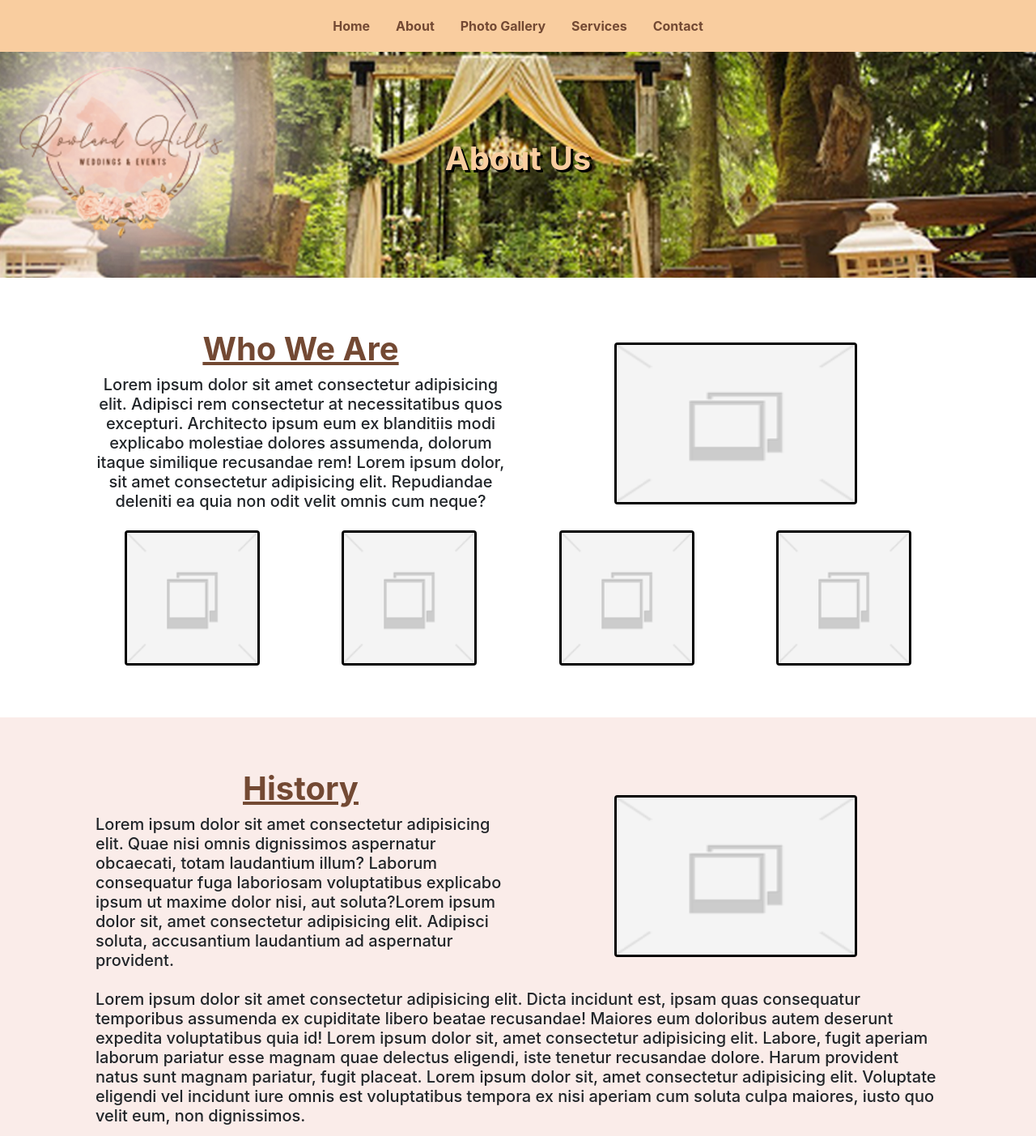
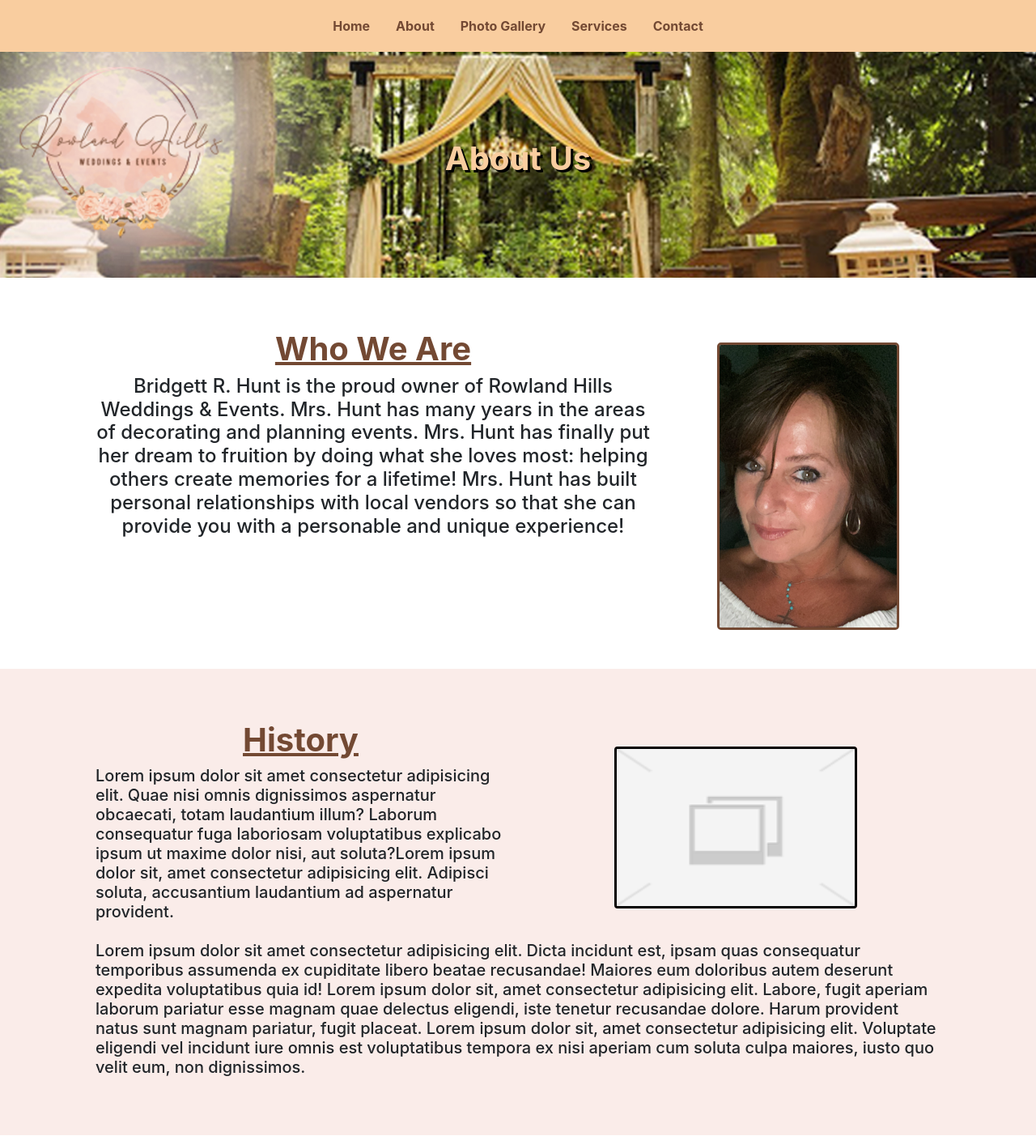
Before and after one commit to leecodya/rowland-hills, a Flask app: page /about in a window 1280 px wide. Shown: the top 1403 px of the page at 81% size. Run offline with Flask 2, Linux system fonts and the light colour scheme; some libraries are stand-ins or nearby versions.

Commit message:
added new portrait to images and updated Who We Are section in About page

```diff
--- a/templates/about.html
+++ b/templates/about.html
@@ -9,15 +9,15 @@
 <div class="bg-white">
     <div class="container p-5">
         <div class="row pt-3">
-            <div class="col-md-6 text-center ">
+            <div class="col-md-8 text-center ">
                 <h1 class="brown-text"><u>Who We Are</u></h1>
-                <h5>Lorem ipsum dolor sit amet consectetur adipisicing elit. Adipisci rem consectetur at necessitatibus quos excepturi. Architecto ipsum eum ex blanditiis modi explicabo molestiae dolores assumenda, dolorum itaque similique recusandae rem! Lorem ipsum dolor, sit amet consectetur adipisicing elit. Repudiandae deleniti ea quia non odit velit omnis cum neque?</h5>
+                <h4>Bridgett R. Hunt is the proud owner of {{ name }}. Mrs. Hunt has many years in the areas of decorating and planning events. Mrs. Hunt has finally put her dream to fruition by doing what she loves most: helping others create memories for a lifetime! Mrs. Hunt has built personal relationships with local vendors so that she can provide you with a personable and unique experience!</h4>
             </div>
-            <div class="col-md-6 text-center">
-                <img src="{{ url_for('static', filename='placeholder.png') }}" class="mt-3 rounded img-fluid" style="width:300px; height: 200px; border: 3px solid black" alt="Staff Picture">
+            <div class="col-md-4 text-center">
+                <img src="{{ url_for('static', filename='portrait.png') }}" class="mt-3 rounded-lg img-fluid" style="border: 3px solid #734933" alt="Bridgett Hunt Picture">
             </div>
         </div>
-        <div class="row text-center pb-3">
+        <!-- <div class="row text-center pb-3">
             <div class="col-md-3">
                 <img src="{{ url_for('static', filename='placeholder.png') }}" class="mt-3 rounded img-fluid" style="width: 70%; border: 3px solid black;" alt="Staff Member">
             </div>
@@ -30,7 +30,7 @@
             <div class="col-md-3">
                 <img src="{{ url_for('static', filename='placeholder.png') }}" class="mt-3 rounded img-fluid" style="width: 70%; border: 3px solid black;" alt="Staff Member">
             </div>
-        </div>
+        </div> -->
     </div>
 </div>
 <!-- History -->
```
Also changed, not shown: static/portrait.png.
